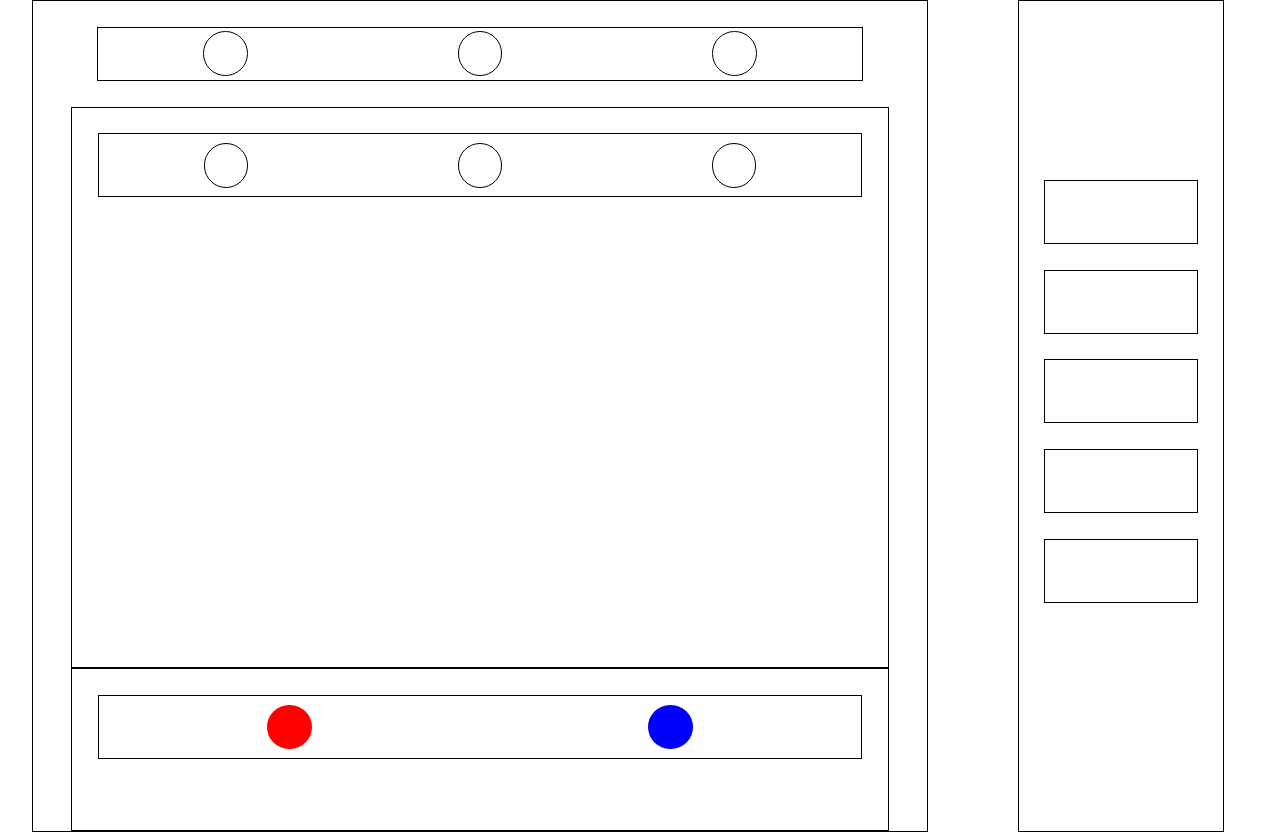
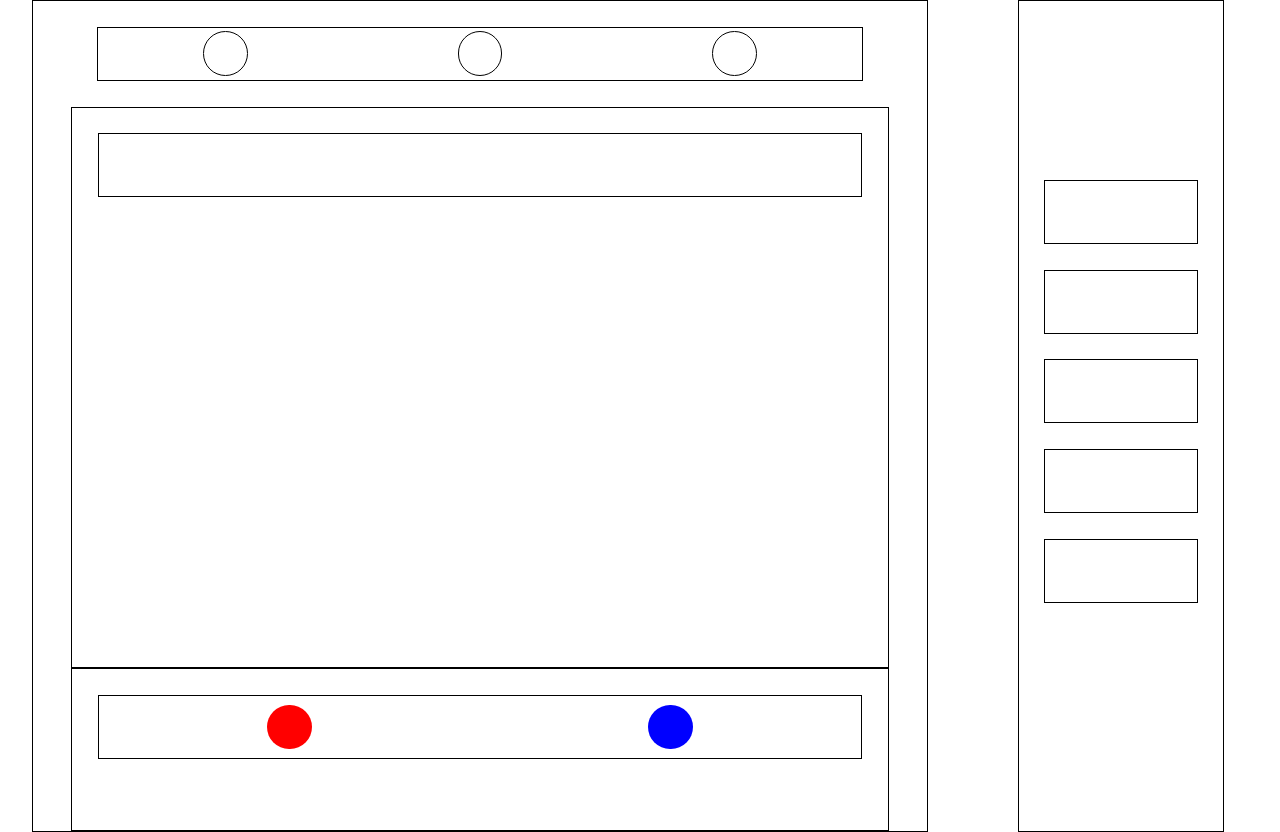
Before and after one commit to Flothar78/mastermind, a Vue app: page / in a window 1280 px wide. Built offline with nearby package versions, Linux system fonts and the light colour scheme.

Commit message:
color from PeonStoreRow to PeonsRow OK

```diff
--- a/src/components/PeonStoreRow.vue
+++ b/src/components/PeonStoreRow.vue
@@ -12,13 +12,11 @@ export const peonColor = reactive([]);
 
 <script setup>
 const redChoice = () => {
-  peonColor.length = 0;
-  peonColor.push("redcolor");
+  peonColor.length < 3 ? peonColor.push("red") : (peonColor.length = 0);
   console.log(peonColor);
 };
 const blueChoice = () => {
-  peonColor.length = 0;
-  peonColor.push("bluecolor");
+  peonColor.length < 3 ? peonColor.push("blue") : (peonColor.length = 0);
   console.log(peonColor);
 };
 </script>
--- a/src/components/PeonsRow.vue
+++ b/src/components/PeonsRow.vue
@@ -1,21 +1,18 @@
 <script setup>
-import { computed, reactive, h } from "vue";
+import { ref, reactive } from "vue";
 import { peonColor } from "@/components/PeonStoreRow.vue";
-let classColor = reactive([]);
 
-const colorChoice = () => {
-  console.log(String(Object.values(peonColor)));
-
-  classColor.push(String(Object.values(peonColor)));
-};
-console.log(classColor);
+console.log(peonColor);
 </script>
 
 <template>
-  <div class="peons-row">
-    <div class="peon-choice" @click="colorChoice" :class="classColor"></div>
-    <div class="peon-choice" @click="colorChoice" :class="classColor"></div>
-    <div class="peon-choice" @click="colorChoice" :class="classColor"></div>
+  <div class="peons-row" @click="colorChoice">
+    <div
+      v-for="color in peonColor"
+      :key="color"
+      class="peoncolor"
+      :style="{ backgroundColor: color }"
+    ></div>
   </div>
 </template>
 
@@ -28,7 +25,7 @@ console.log(classColor);
   height: 5vw;
   margin: 2vw;
 }
-.peon-choice {
+.peoncolor {
   border: black 1px solid;
   width: 3.5vw;
   height: 3.5vw;
```
Also changed, not shown: src/stores/colors.js (added, +13 -0 lines).
